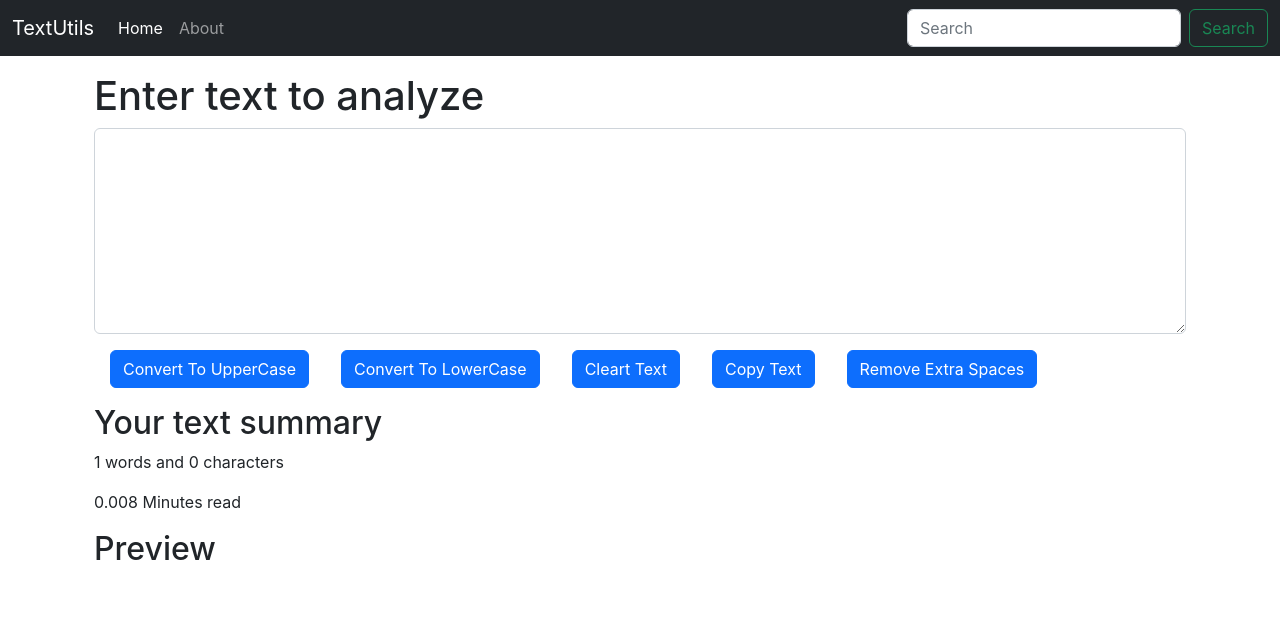
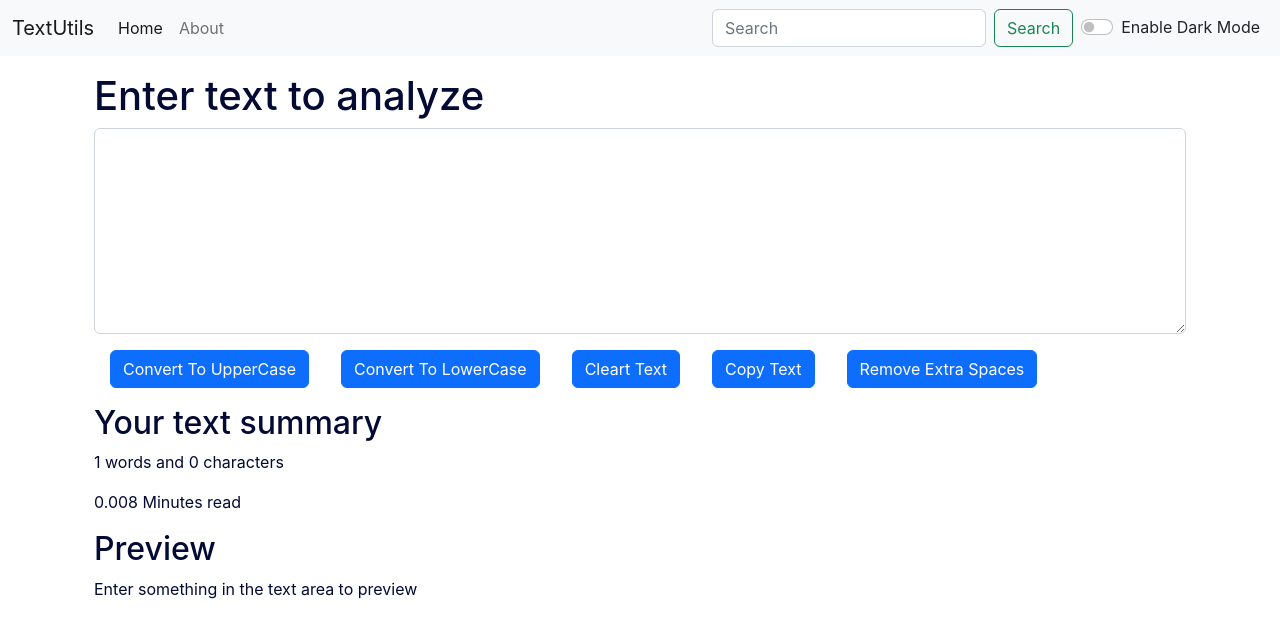
Before and after one commit to Turwani/textutils, a React (Create React App) app: page / in a window 1280 px wide. Shown: the top 638 px of the page. Built offline with nearby package versions, Linux system fonts and the light colour scheme.

Commit message:
Video 12 complete

```diff
--- a/src/App.js
+++ b/src/App.js
@@ -3,13 +3,27 @@
 import Navbar from './components/Navbar';
 import TextForm from './components/TextForm';
 // import About from './components/About';
+import { useState } from 'react'
 
 function App() {
+  const [mode, setMode] = useState('light');
+
+  const toggleMode = ()=>{
+    if(mode === 'light'){
+      setMode ('dark')
+      document.body.style.backgroundColor = 'black';
+    }
+    else{
+      setMode ('light')
+      document.body.style.backgroundColor = 'white';
+    }
+  }
+
   return (
    <>
-      <Navbar title="TextUtils" />
+      <Navbar title="TextUtils" mode={mode} toggleMode={toggleMode} />
       <div className = "container my-3">
-      <TextForm heading = "Enter text to analyze"   />
+      <TextForm heading = "Enter text to analyze" mode={mode}  />
       {/* <About /> */}
       </div>
    </>
--- a/src/components/Navbar.js
+++ b/src/components/Navbar.js
@@ -4,7 +4,7 @@
 export default function Navbar(props) {
     return (
         <>
-        <nav className="navbar navbar-expand-lg navbar-dark bg-dark">
+        <nav className={`navbar navbar-expand-lg navbar-${props.mode} bg-${props.mode}`}>
   <div className="container-fluid">
     <a className="navbar-brand" href="/">{props.title}</a>
     <button className="navbar-toggler" type="button" data-bs-toggle="collapse" data-bs-target="#navbarSupportedContent" aria-controls="navbarSupportedContent" aria-expanded="false" aria-label="Toggle navigation">
@@ -23,6 +23,10 @@
         <input className="form-control me-2" type="search" placeholder="Search" aria-label="Search" />
         <button className="btn btn-outline-success" type="submit">Search</button>
       </form>
+      <div className={`form-check form-switch mx-2  text-${props.mode==='light'?'dark':'light'}`} >
+        <input className="form-check-input" type="checkbox" onClick={props.toggleMode} role="switch" id="flexSwitchCheckDefault" />
+        <label className="form-check-label" htmlFor="flexSwitchCheckDefault">Enable Dark Mode</label>
+</div>
     </div>
   </div>
 </nav>
--- a/src/components/TextForm.js
+++ b/src/components/TextForm.js
@@ -30,10 +30,10 @@
     const [text, setText] = useState('');
   return (
     <>
-    <div className='container'>
+    <div className='container' style={{color: props.mode==='dark'?'white':'#030a34'}}>
             <h1>{props.heading} </h1>
         <div className="mb-3">
-            <textarea className="form-control" id="myBox" value= {text} onChange={handleOnChange} rows="8"></textarea>
+            <textarea className="form-control" id="myBox" value= {text} onChange={handleOnChange} style={{backgroundColor: props.mode==='dark'?'#030a34':'white', color: props.mode==='dark'?'white':'#030a34'}} rows="8"></textarea>
         </div>
         <button className='btn btn-primary mx-3' onClick={handleUpClick}>Convert To UpperCase </button>
         <button className='btn btn-primary mx-3' onClick={handleLoClick}>Convert To LowerCase </button>
@@ -41,12 +41,12 @@
         <button className='btn btn-primary mx-3' onClick={handleCopy}>Copy Text</button>
         <button className='btn btn-primary mx-3' onClick={handleExtraSpaces}>Remove Extra Spaces</button>
     </div>
-    <div className='container my-3'>
+    <div className='container my-3' style={{color: props.mode==='dark'?'white':'#030a34'}}>
         <h2>Your text summary</h2>
         <p>{text.split(" ").length} words and {text.length} characters</p>
         <p>{text.split(" ").length*0.008} Minutes read</p>
         <h2>Preview</h2>
-        <p>{text}</p>
+        <p>{text.length>0?text:"Enter something in the text area to preview"}</p>
     </div>
     </>
   )
```
